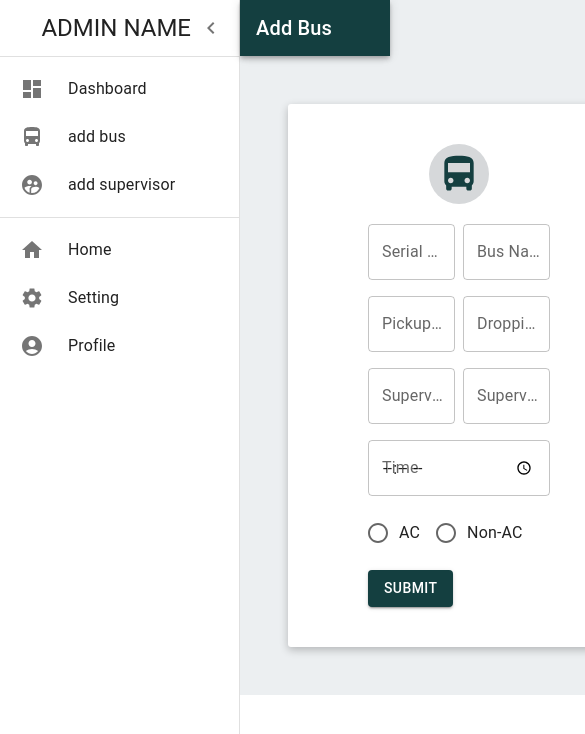
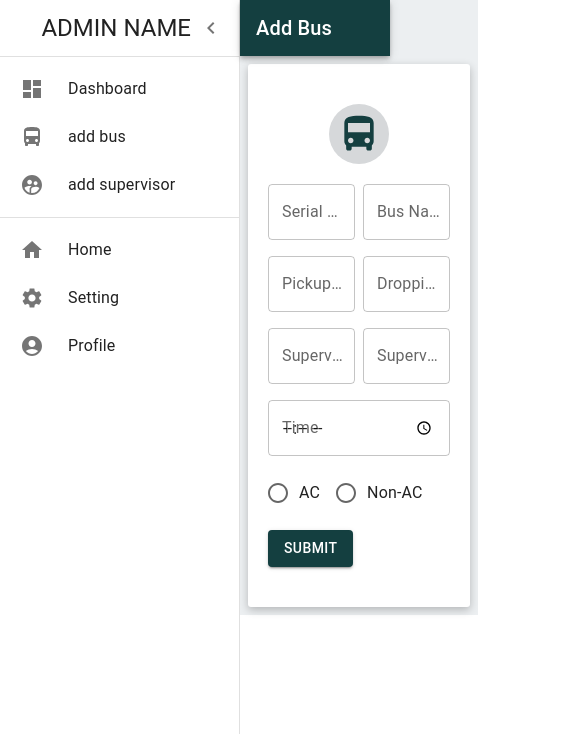
Before and after one commit to Flex-Softr/Bus-Ticket-Booking-Solution, a React (Vite) app in the folder Client/: page /dashboard/addbus in a window 390 px wide. Shown: the top 734 px of the page, 585 px wide, since content can reach past the window. Built offline with nearby package versions, Linux system fonts and the light colour scheme; no server answers.

Commit message:
api connect

```diff
--- a/Client/src/Components/Home/Home.jsx
+++ b/Client/src/Components/Home/Home.jsx
@@ -1,28 +1,19 @@
-import { useEffect, useState } from "react";
+// import { useEffect, useState } from "react";
 import "./Home.css";
 import { useForm, Controller } from "react-hook-form";
 import Select from "react-select";
 import { useNavigate } from "react-router-dom";
 import Button from "@mui/material/Button";
+import useAllDistricts from "../../hooks/useAllDistricts";
 
 const Home = () => {
+  const { allDistricts } = useAllDistricts();
+
   const { handleSubmit, control } = useForm();
   const navigate = useNavigate();
 
-  const [tickets, setTickets] = useState([]);
-
-  useEffect(() => {
-    fetch("http://localhost:5000/ticket") // Replace with your actual endpoint
-      .then((res) => res.json())
-      .then((data) => {
-        // Assuming the array of tickets is in the response
-        setTickets(data || []);
-      })
-      .catch((error) => console.error("Error fetching data:", error));
-  }, []);
-
   // Convert the tickets array to options format required by react-select
-  const ticketOptions = tickets.map((ticket) => ({
+  const ticketOptions = allDistricts.map((ticket) => ({
     value: ticket.name,
     label: ticket.name,
   }));
@@ -100,7 +91,9 @@ const Home = () => {
             </div>
 
             <div className="mt-2">
-              <Button type="submit" variant="contained">Find Tickets</Button>
+              <Button type="submit" variant="contained">
+                Find Tickets
+              </Button>
               {/* <button type="submit" className="p-2 text-white w-60">
                 Find Tickets
               </button> */}
--- a/Client/src/Dashboard/AddBus/AddBus.jsx
+++ b/Client/src/Dashboard/AddBus/AddBus.jsx
@@ -1,54 +1,29 @@
+import { useForm, Controller } from "react-hook-form";
+import TextField from "@mui/material/TextField";
+import Button from "@mui/material/Button";
+import Autocomplete from "@mui/material/Autocomplete";
+import FormControl from "@mui/material/FormControl";
+import Radio from "@mui/material/Radio";
+import Alert from "@mui/material/Alert";
+import RadioGroup from "@mui/material/RadioGroup";
+import FormControlLabel from "@mui/material/FormControlLabel";
+import Box from "@mui/material/Box";
+import DirectionsBusIcon from "@mui/icons-material/DirectionsBus";
+import useAllDistricts from "../../hooks/useAllDistricts";
 
-import { useForm, Controller } from 'react-hook-form';
-import TextField from '@mui/material/TextField';
-import Button from '@mui/material/Button';
-import Autocomplete from '@mui/material/Autocomplete';
-import FormControl from '@mui/material/FormControl';
-import Radio from '@mui/material/Radio';
-import Alert from '@mui/material/Alert';
-import RadioGroup from '@mui/material/RadioGroup';
-import FormControlLabel from '@mui/material/FormControlLabel';
-import Box from '@mui/material/Box';
+const busTypes = ["AC", "Non-AC"];
 
-import DirectionsBusIcon from '@mui/icons-material/DirectionsBus';
-import useAllDistricts from '../../hooks/useAllDistricts';
-
-const busTypes = ['AC', 'Non-AC'];
-
-// Array of predefined locations
-const locations = [
-  'Barishal',
-  'Chattogram',
-  'Dhaka',
-  'Khulna',
-  'Rajshahi',
-  'Rangpur',
-  'Mymensingh',
-];
-const supervisorName = [
-  'Rohim mia',
-  'khalil mia',
-  'hashan',
-  'abdul kader'
-];
-const numbers = [
-  '676578',
-  '2645768',
-  '676473',
-  '7935436',
-];
+const supervisorName = ["Rohim mia", "khalil mia", "hashan", "abdul kader"];
+const numbers = ["676578", "2645768", "676473", "7935436"];
 
 const AddBus = () => {
+  const { allDistricts } = useAllDistricts();
+  console.log(allDistricts);
 
-
-  const { allDistricts } = useAllDistricts();
-  console.log(allDistricts)
-
-  // const locations = allDistricts.map(ticket => ({
-  //   value: ticket.name,
-  //   label: ticket.name,
-  // }));
-
+  const locations = allDistricts.map((ticket) => ({
+    value: ticket.name,
+    label: ticket.name,
+  }));
 
   const {
     control,
@@ -64,27 +39,28 @@ const AddBus = () => {
   };
 
   return (
-    <Box sx={{ backgroundColor: '#fff', borderRadius: '3px' }}  className="px-20 py-10 md:w-11/12 mx-auto" style={{ "boxShadow": " rgba(0, 0, 0, 0.24) 0px 3px 8px" }}>
+    <Box
+      sx={{ backgroundColor: "#fff", borderRadius: "3px" }}
+      className=" px-5 md:px-20 py-10 md:w-11/12 mx-auto"
+      style={{ boxShadow: " rgba(0, 0, 0, 0.24) 0px 3px 8px" }}
+    >
       <Box
-      sx={{
-        display: 'flex',
-        justifyContent: 'center',
-        alignItems: 'center',
-        borderRadius: '50%',
-        padding: '30px',
-        // color:"#143f40",
-        height: '40px',
-        width: '40px',
-        margin: '0 auto',
-        backgroundColor: '#d6d8da',
-      }}
-    >
-      <DirectionsBusIcon sx={{ fontSize: '44px'  }} color="primary"/>
-    </Box>
-      <form
-        onSubmit={handleSubmit(onSubmit)}
-        className="mt-5"
+        sx={{
+          display: "flex",
+          justifyContent: "center",
+          alignItems: "center",
+          borderRadius: "50%",
+          padding: "30px",
+          // color:"#143f40",
+          height: "40px",
+          width: "40px",
+          margin: "0 auto",
+          backgroundColor: "#d6d8da",
+        }}
       >
+        <DirectionsBusIcon sx={{ fontSize: "44px" }} color="primary" />
+      </Box>
+      <form onSubmit={handleSubmit(onSubmit)} className="mt-5">
         <div className="flex gap-2">
           <div className="mb-4 flex-1">
             <TextField
@@ -180,7 +156,6 @@ const AddBus = () => {
             </FormControl>
           </div>
 
-
           <div className="flex-1">
             <FormControl fullWidth>
               <Controller
@@ -201,12 +176,13 @@ const AddBus = () => {
                 )}
               />
               {errors.supervisorNumber && (
-                <p className="text-red-600">{errors.supervisorNumber.message}</p>
+                <p className="text-red-600">
+                  {errors.supervisorNumber.message}
+                </p>
               )}
             </FormControl>
           </div>
         </div>
-
 
         <div className="mb-4">
           <TextField
@@ -223,13 +199,13 @@ const AddBus = () => {
               name="busType"
               control={control}
               defaultValue=""
-              rules={{ required: 'this field is required' }}
+              rules={{ required: "this field is required" }}
               render={({ field }) => (
                 <RadioGroup
                   {...field}
                   row
                   aria-label="busType"
-                  onChange={(e) => setValue('busType', e.target.value)}
+                  onChange={(e) => setValue("busType", e.target.value)}
                 >
                   {busTypes.map((type) => (
                     <FormControlLabel
@@ -249,7 +225,6 @@ const AddBus = () => {
           </FormControl>
         </div>
 
-
         <Button type="submit" variant="contained" color="primary">
           Submit
         </Button>
--- a/Client/src/Dashboard/DashboardLayout.jsx
+++ b/Client/src/Dashboard/DashboardLayout.jsx
@@ -353,7 +353,14 @@ export default function DashboardLayout() {
       </Drawer>
       <Box
         component="main"
-        sx={{ flexGrow: 1, p: 6, backgroundColor: "#eceff1" }}
+        sx={{
+          flexGrow: 1,
+          p: {
+            xs: 1,
+            md: 6,
+          },
+          backgroundColor: "#eceff1",
+        }}
       >
         <DrawerHeader />
         <Outlet />
--- a/Client/src/hooks/useAllDistricts.jsx
+++ b/Client/src/hooks/useAllDistricts.jsx
@@ -1,20 +1,22 @@
-import { useQuery } from '@tanstack/react-query';
+import { useQuery } from "@tanstack/react-query";
 
 const useAllDistricts = () => {
+  const {
+    isPending,
+    data: allDistricts = [],
+    refetch,
+  } = useQuery({
+    queryKey: ["allDistricts"],
+    queryFn: async () => {
+      const response = await fetch("http://localhost:5000/ticket");
+      if (!response.ok) {
+        throw new Error("Network response was not ok");
+      }
+      return response.json();
+    },
+  });
 
-      const { isPending, data: allDistricts = [], refetch } = useQuery({
-        queryKey: ['allDistricts'],
-        queryFn: async () => {
-          const response = await fetch('http://localhost:5000/ticket')
-          if (!response.ok) {
-            throw new Error('Network response was not ok')
-          }
-          return response.json()
-        },
-      })
-
-      return { isPending, allDistricts, refetch}
-
+  return { isPending, allDistricts, refetch };
 };
 
 export default useAllDistricts;
```
Also changed, not shown: 1 other file (tests, documents, lock files or other folders).
